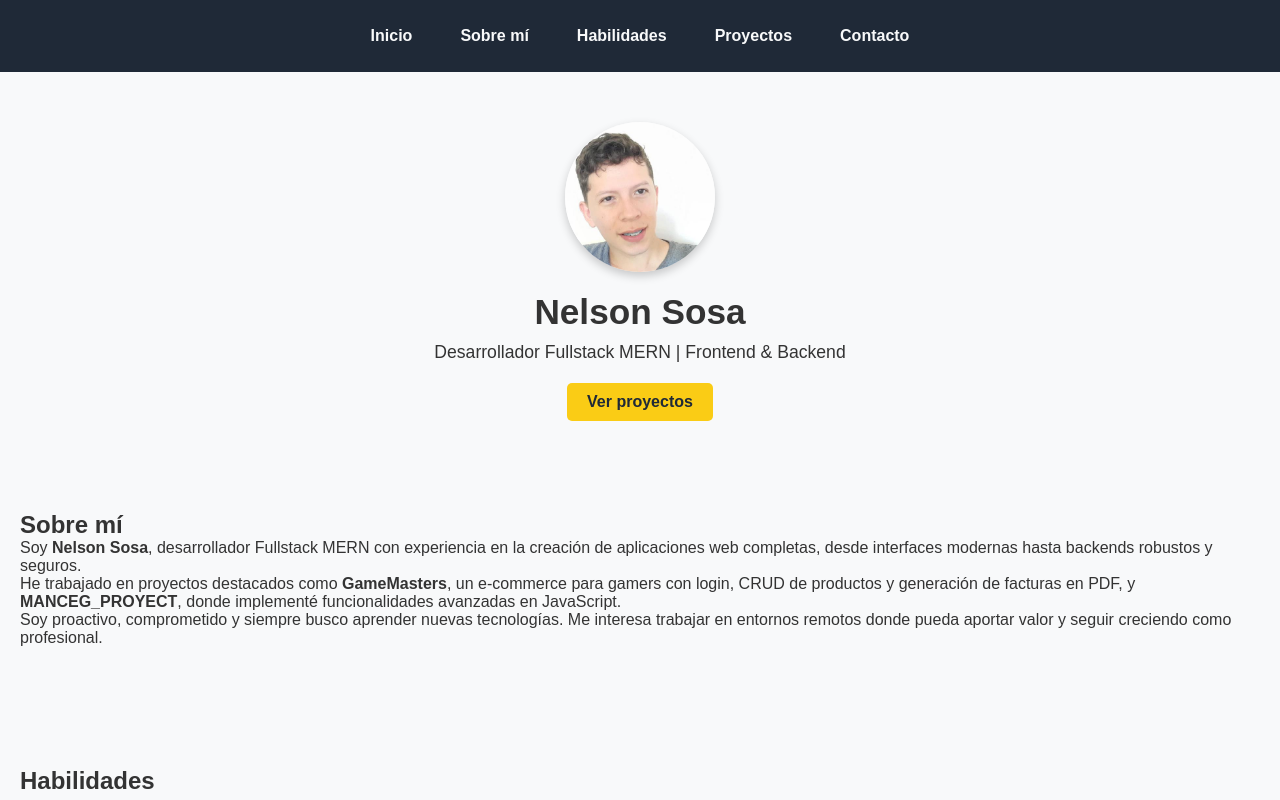
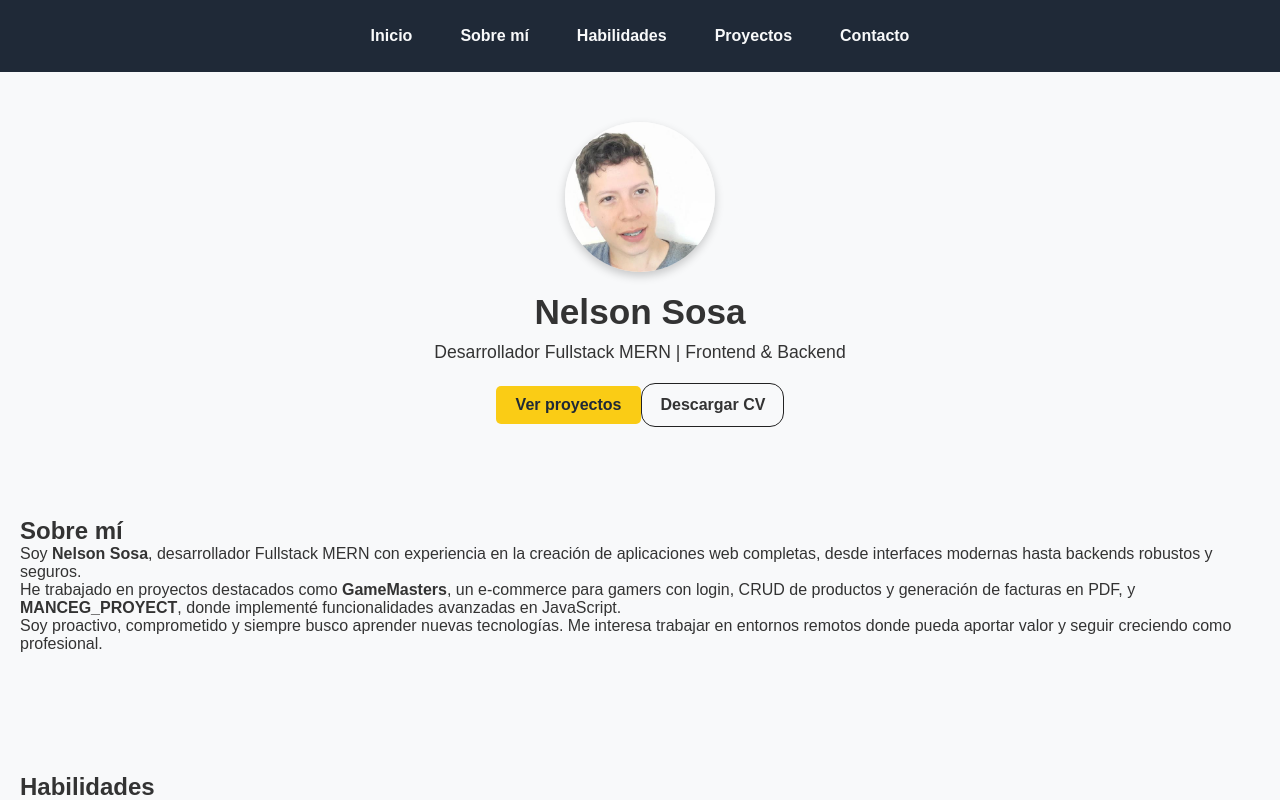
Before and after one commit to Nelson-Sosa/portfolio, a React (Vite) app in the folder portfolio/: page / in a window 1280 px wide. Shown: the top 800 px of the page. Built offline with nearby package versions, Linux system fonts and the light colour scheme.

Commit message:
"Implementar btn para descargar CV"

```diff
--- a/portfolio/src/App.css
+++ b/portfolio/src/App.css
@@ -134,6 +134,20 @@ nav a:hover {
   background-color: #eab308; /* amarillo más intenso */
 }
 
+.cv-btn {
+  display: inline-block;
+  padding: 12px 18px;
+  border-radius: 14px;
+  text-decoration: none;
+  font-weight: 600;
+  transition: 0.2s ease;
+  border: 1px solid #222;
+}
+
+.cv-btn:hover {
+  transform: translateY(-2px);
+}
+
 #contact {
   text-align: center;
   padding: 60px 20px;
--- a/portfolio/src/components/Hero.jsx
+++ b/portfolio/src/components/Hero.jsx
@@ -11,6 +11,16 @@ const Hero = () => {
       <h1>Nelson Sosa</h1>
       <p>Desarrollador Fullstack MERN | Frontend & Backend</p>
       <a href="#projects" className="btn">Ver proyectos</a>
+      <a
+  href="/CV_Nelson_Sosa.pdf"
+  download
+  target="_blank"
+  rel="noreferrer"
+  className="cv-btn"
+>
+  Descargar CV
+</a>
+
     </section>
   );
 };
```
Also changed, not shown: 1 other file (tests, documents, lock files or other folders).
